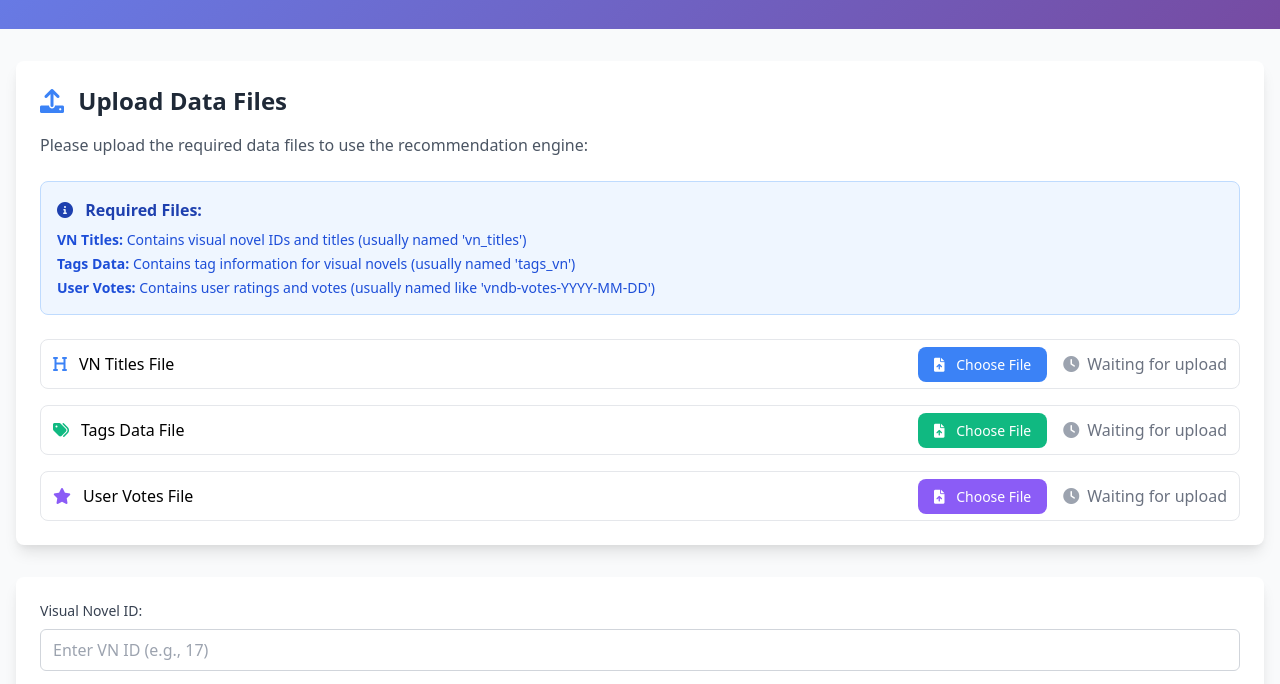
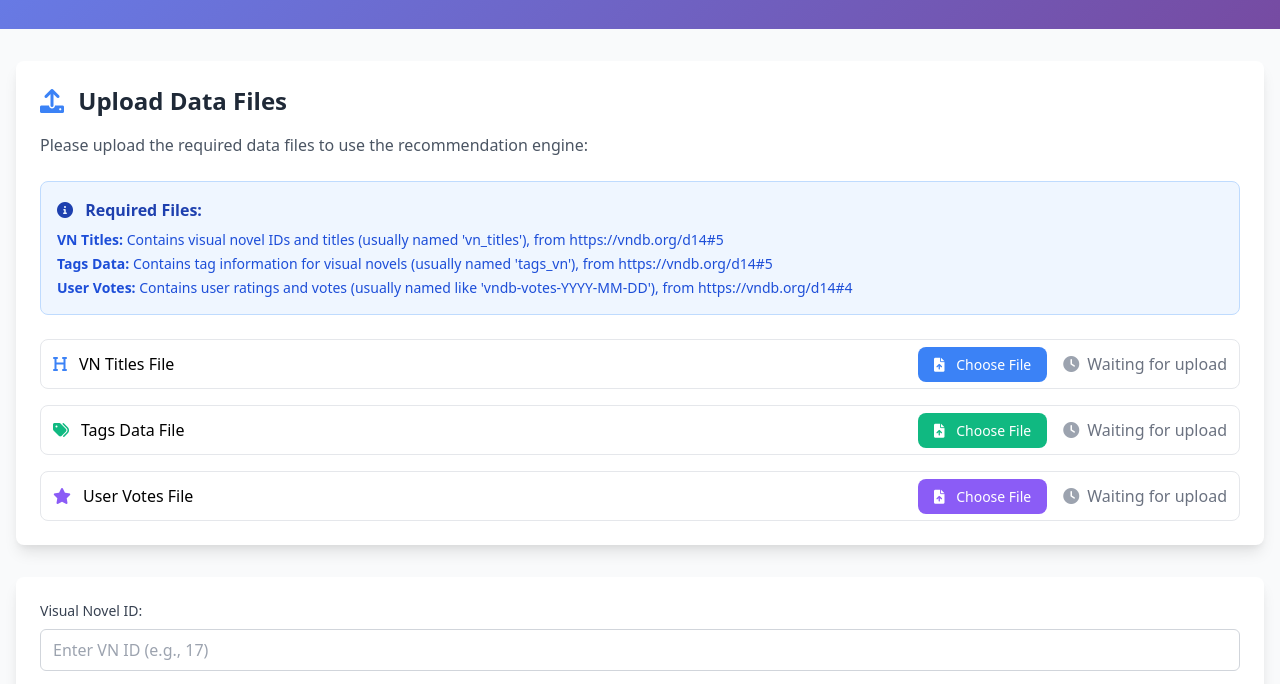
Before and after one commit to asukaminato0721/visual_novel_recommendation_engine, a plain HTML site: page web/index.html in a window 1280 px wide. Shown: the part 111-795 px from the top of the page. Drawn offline with nearby package versions, Linux system fonts and the light colour scheme; a script that the page names is missing.

Commit message:
add download link

```diff
--- a/web/index.html
+++ b/web/index.html
@@ -71,9 +71,9 @@
                     Required Files:
                 </h4>
                 <ul class="text-sm text-blue-700 space-y-1">
-                    <li><strong>VN Titles:</strong> Contains visual novel IDs and titles (usually named 'vn_titles')</li>
-                    <li><strong>Tags Data:</strong> Contains tag information for visual novels (usually named 'tags_vn')</li>
-                    <li><strong>User Votes:</strong> Contains user ratings and votes (usually named like 'vndb-votes-YYYY-MM-DD')</li>
+                    <li><strong>VN Titles:</strong> Contains visual novel IDs and titles (usually named 'vn_titles'), from <a href="https://vndb.org/d14#5" target="_blank">https://vndb.org/d14#5</a></li>
+                    <li><strong>Tags Data:</strong> Contains tag information for visual novels (usually named 'tags_vn'), from <a href="https://vndb.org/d14#5" target="_blank">https://vndb.org/d14#5</a></li>
+                    <li><strong>User Votes:</strong> Contains user ratings and votes (usually named like 'vndb-votes-YYYY-MM-DD'), from <a href="https://vndb.org/d14#4" target="_blank">https://vndb.org/d14#4</a> </li>
                 </ul>
             </div>
 
```
